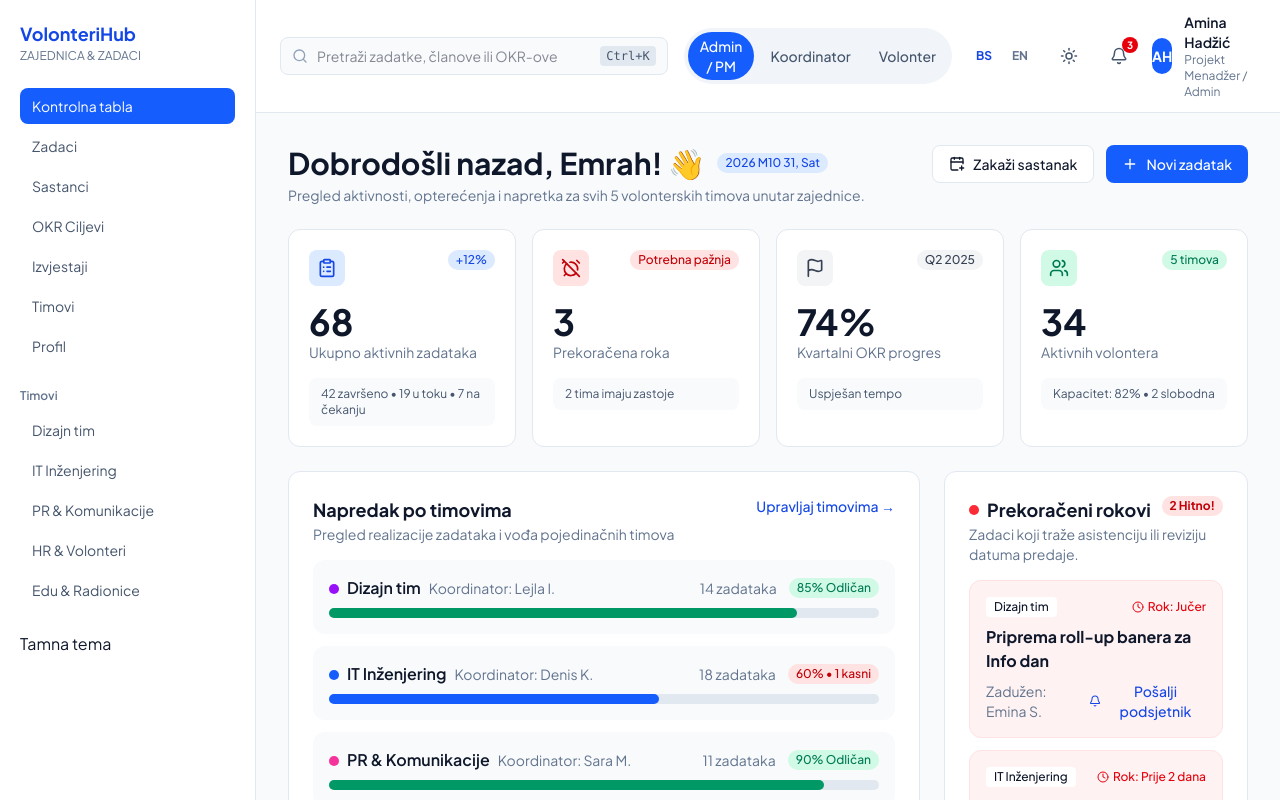
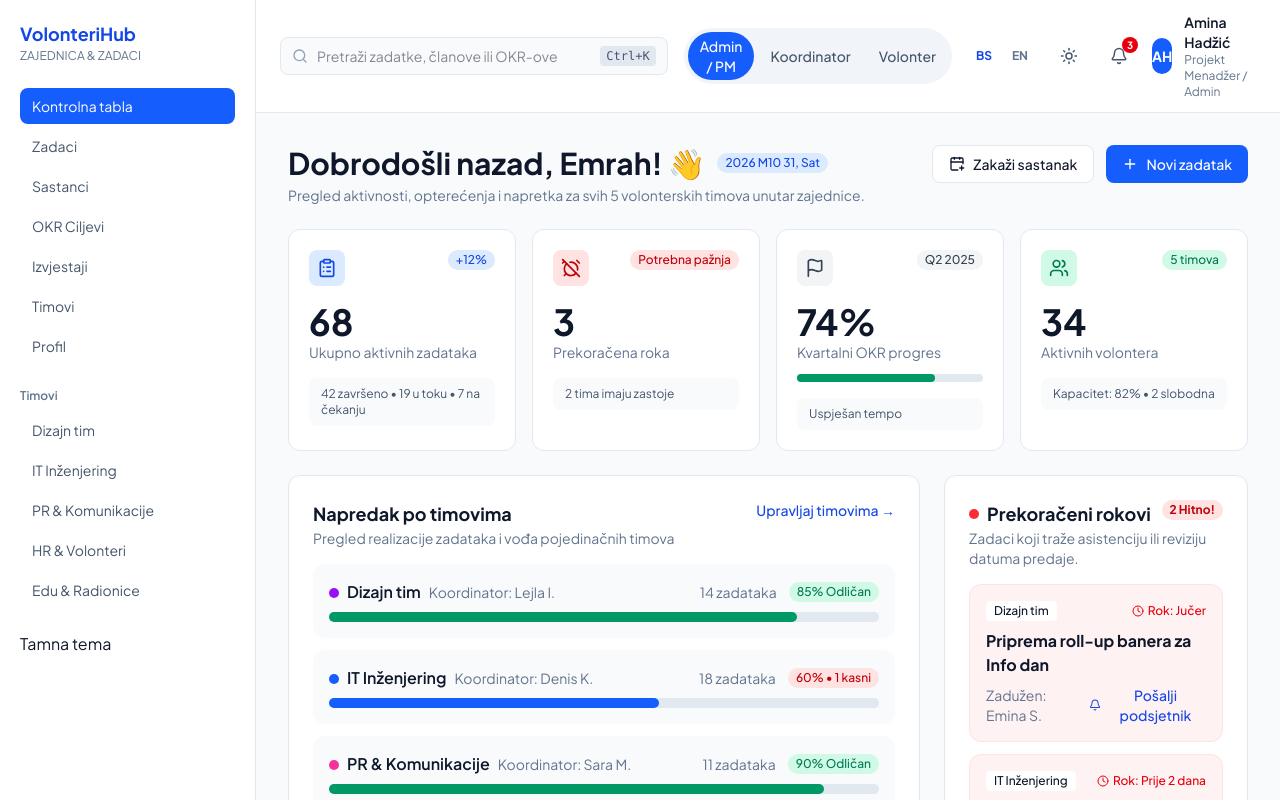
Before and after one commit to Emrahalibasic1/most-app-vol, a React (Vite) app in the folder client/: page / in a window 1280 px wide. Shown: the top 800 px of the page. Built offline with nearby package versions, Linux system fonts and the light colour scheme.

Commit message:
add optional progress bar to StatCard

```diff
--- a/client/src/components/statCard.tsx
+++ b/client/src/components/statCard.tsx
@@ -1,6 +1,6 @@
 import type { LucideIcon } from "lucide-react";
 
-type Tone = "blue" | "gray" | "red" | "green";
+export type Tone = "blue" | "gray" | "red" | "green";
 
 type StatCardProps = {
   value: string | number;
@@ -9,6 +9,7 @@ type StatCardProps = {
   badge: string;
   tone: Tone;
   footer: string;
+  progress?:number;
 };
 
 const tones: Record<Tone, { icon: string; badge: string }> = {
@@ -30,7 +31,7 @@ gray: {
   },
 };
 
-function StatCard({ value, label, icon: Icon, badge, tone, footer }: StatCardProps) {
+function StatCard({ value, label, icon: Icon, badge, tone, footer, progress }: StatCardProps) {
   const color = tones[tone];
 
   return (
@@ -46,10 +47,18 @@ function StatCard({ value, label, icon: Icon, badge, tone, footer }: StatCardPro
 
       <div className="mt-4 text-4xl font-bold">{value}</div>
       <div className="text-sm text-slate-500 dark:text-slate-400">{label}</div>
-
+        {progress !== undefined && (
+          <div className="mt-3 h-2 rounded-full bg-slate-200 dark:bg-slate-700">
+            <div
+              className="h-2 rounded-full bg-emerald-600"
+              style={{ width: `${progress}%` }}
+            />
+          </div>
+        )}
       <div className="mt-4 rounded-lg bg-slate-50 px-3 py-2 text-xs text-slate-600 dark:bg-slate-900 dark:text-slate-300">
         {footer}
       </div>
+
     </div>
   );
 }
--- a/client/src/pages/Dashboard.tsx
+++ b/client/src/pages/Dashboard.tsx
@@ -1,10 +1,18 @@
-import { AlarmClockOff, ClipboardList, Flag, Users } from "lucide-react";
+import {
+  AlarmClockOff,
+  ClipboardList,
+  Flag,
+  Users,
+  type LucideIcon,
+} from "lucide-react";
 import DashboardHeader from "../components/DashboardHeader";
 import OverdueTasks from "../components/OverDueTask";
-import StatCard from "../components/statCard";
+import StatCard, { type Tone } from "../components/statCard";
 import TeamProgressList from "../components/teamProgressList";
 import UpcomingMeetings from "../components/UpcomingMeetings";
 import WorkloadDistribution from "../components/WorkloadDistribution";
+import CommunityRecognition from "../components/CommunityRecognition";
+import OkrGoals from "../components/OkrGoals";
 import {
   teams,
   overdueTasks,
@@ -14,15 +22,24 @@ import {
   volunteerOfMonth,
   goals,
 } from "../data/mockDashboard";
-import CommunityRecognition from "../components/CommunityRecognition";
-import OkrGoals from "../components/OkrGoals";
 
-const stats = [
+type Stat = {
+  id: number;
+  value: string | number;
+  label: string;
+  icon: LucideIcon;
+  badge: string;
+  tone: Tone;
+  footer: string;
+  progress?: number;
+};
+
+const stats: Stat[] = [
   { id: 1, value: 68, label: "Ukupno aktivnih zadataka", icon: ClipboardList, badge: "+12%", tone: "blue", footer: "42 završeno • 19 u toku • 7 na čekanju" },
   { id: 2, value: 3, label: "Prekoračena roka", icon: AlarmClockOff, badge: "Potrebna pažnja", tone: "red", footer: "2 tima imaju zastoje" },
-  { id: 3, value: "74%", label: "Kvartalni OKR progres", icon: Flag, badge: "Q2 2025", tone: "gray", footer: "Uspješan tempo" },
+  { id: 3, value: "74%", label: "Kvartalni OKR progres", icon: Flag, badge: "Q2 2025", tone: "gray", footer: "Uspješan tempo", progress: 74 },
   { id: 4, value: 34, label: "Aktivnih volontera", icon: Users, badge: "5 timova", tone: "green", footer: "Kapacitet: 82% • 2 slobodna" },
-] as const;
+];
 
 function Dashboard() {
   return (
@@ -39,6 +56,7 @@ function Dashboard() {
             badge={stat.badge}
             tone={stat.tone}
             footer={stat.footer}
+            progress={stat.progress}
           />
         ))}
       </div>
@@ -50,12 +68,12 @@ function Dashboard() {
             overloaded={overloadedMembers}
             free={freeMembers}
           />
-          <OkrGoals goals = {goals} />
+          <OkrGoals goals={goals} />
         </div>
         <div className="space-y-6">
           <OverdueTasks tasks={overdueTasks} />
           <UpcomingMeetings meetings={meetings} />
-           <CommunityRecognition volunteer={volunteerOfMonth} />
+          <CommunityRecognition volunteer={volunteerOfMonth} />
         </div>
       </div>
     </div>
```
